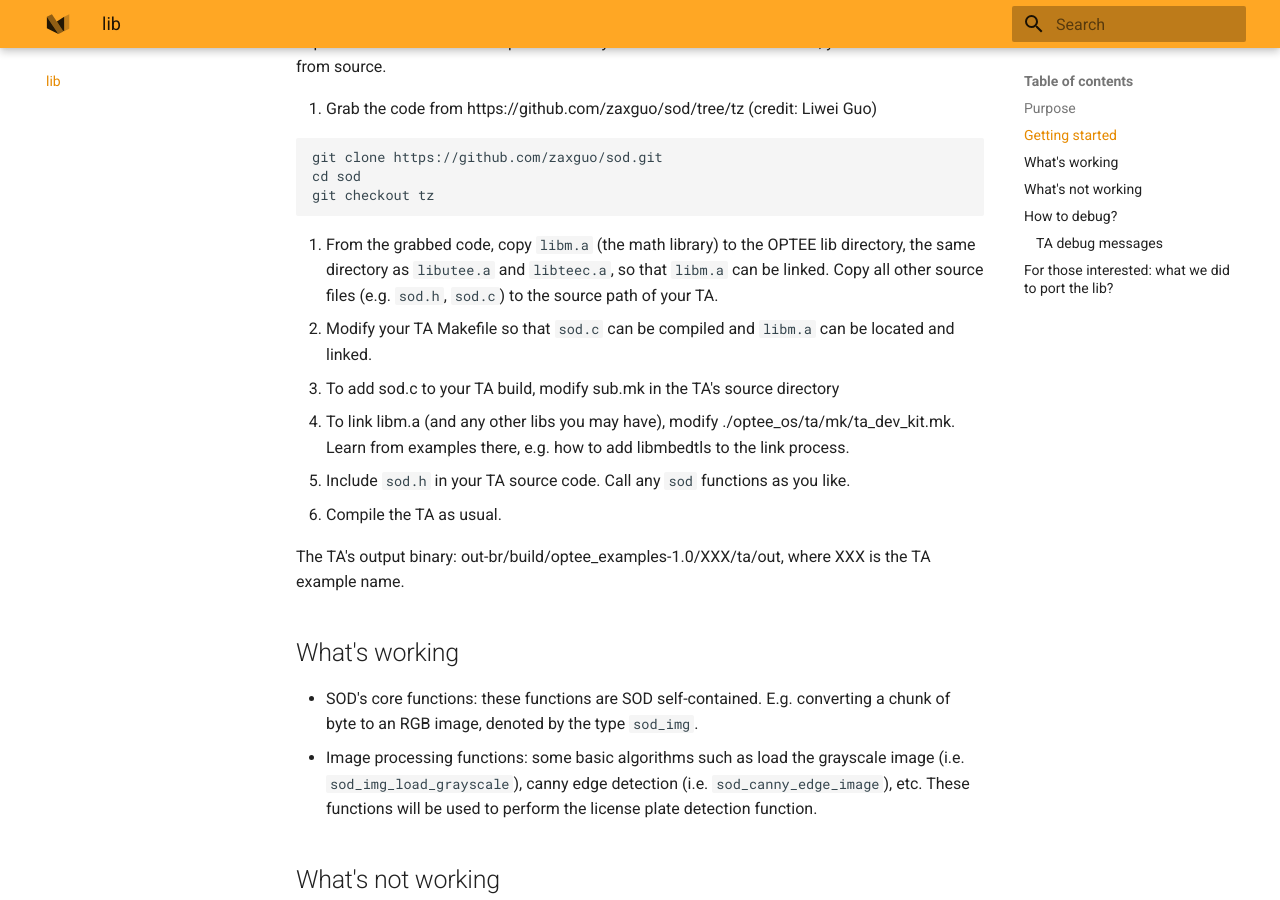
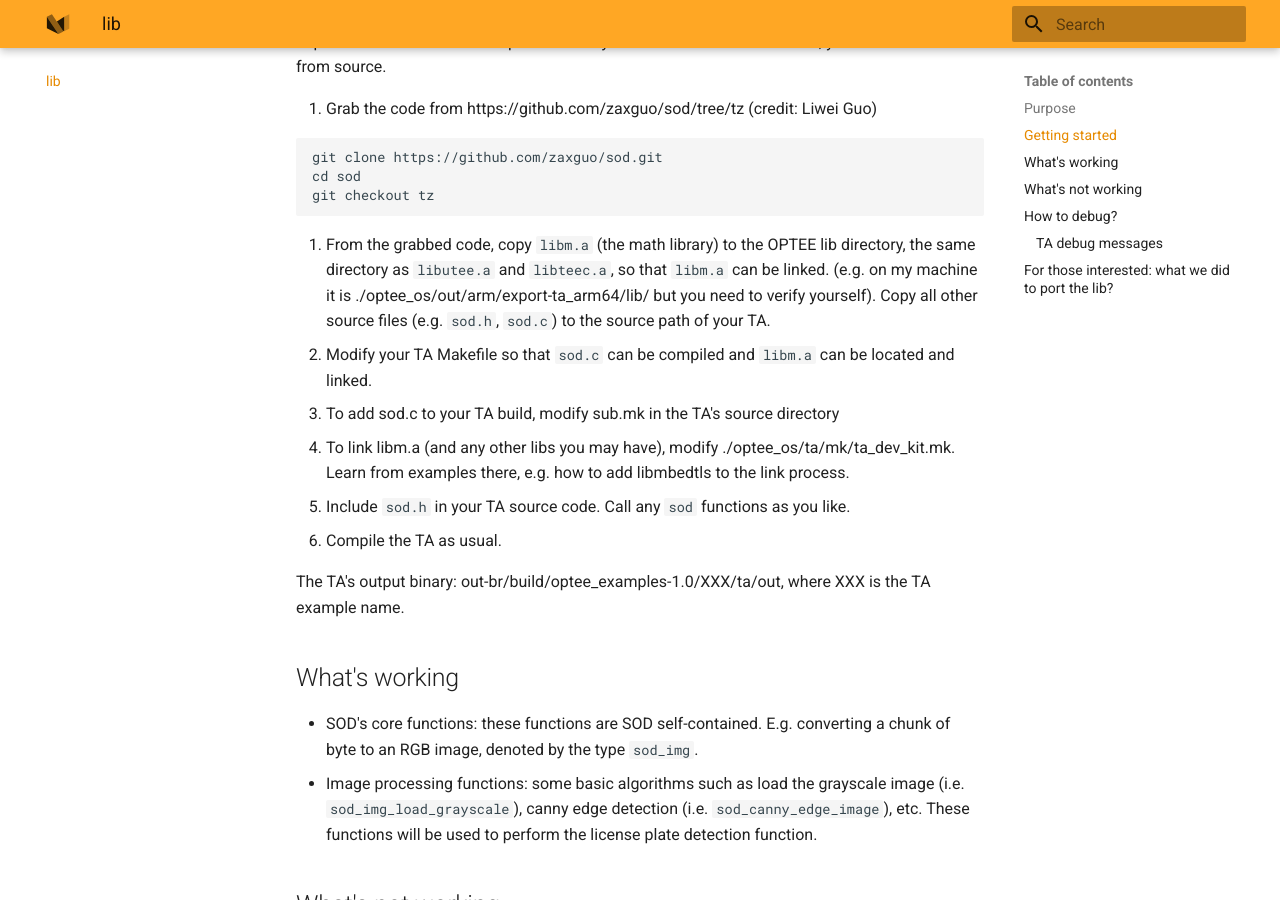
Before and after one commit to fxlin/p3-tee, an MkDocs documentation site: the page built from docs/sod.md, in a window 1280 px wide and 900 px high, scrolled down 584 px. Built offline with MkDocs 1.6.1 and Material for MkDocs 9.7.7, drawn with Linux system fonts in a browser that asks for light colours.

Commit message:
Update sod.md

````diff
--- a/docs/sod.md
+++ b/docs/sod.md
@@ -19,7 +19,7 @@ cd sod
 git checkout tz
 ```
 
-3. From the grabbed code, copy `libm.a` (the math library) to the OPTEE lib directory, the same directory as `libutee.a` and  `libteec.a`, so that `libm.a` can be linked. Copy all other source files (e.g. `sod.h`, `sod.c`) to the source path of your TA.
+3. From the grabbed code, copy `libm.a` (the math library) to the OPTEE lib directory, the same directory as `libutee.a` and  `libteec.a`, so that `libm.a` can be linked. (e.g. on my machine it is ./optee_os/out/arm/export-ta_arm64/lib/ but you need to verify yourself). Copy all other source files (e.g. `sod.h`, `sod.c`) to the source path of your TA.
 4. Modify your TA Makefile so that `sod.c` can be compiled and `libm.a` can be located and linked.
    * To add sod.c to your TA build, modify sub.mk in the TA's source directory
    * To link libm.a (and any other libs you may have), modify ./optee_os/ta/mk/ta_dev_kit.mk. Learn from examples there, e.g. how to add libmbedtls to the link process.
````
